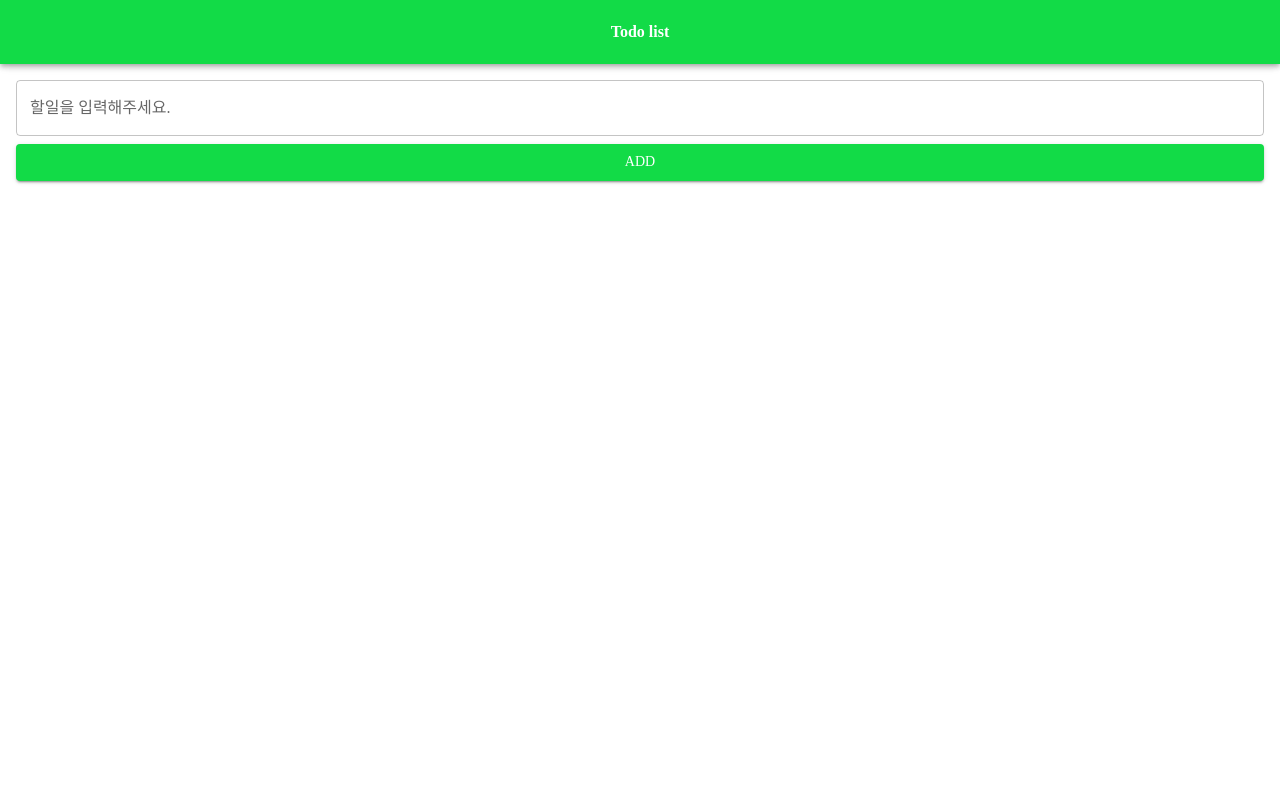
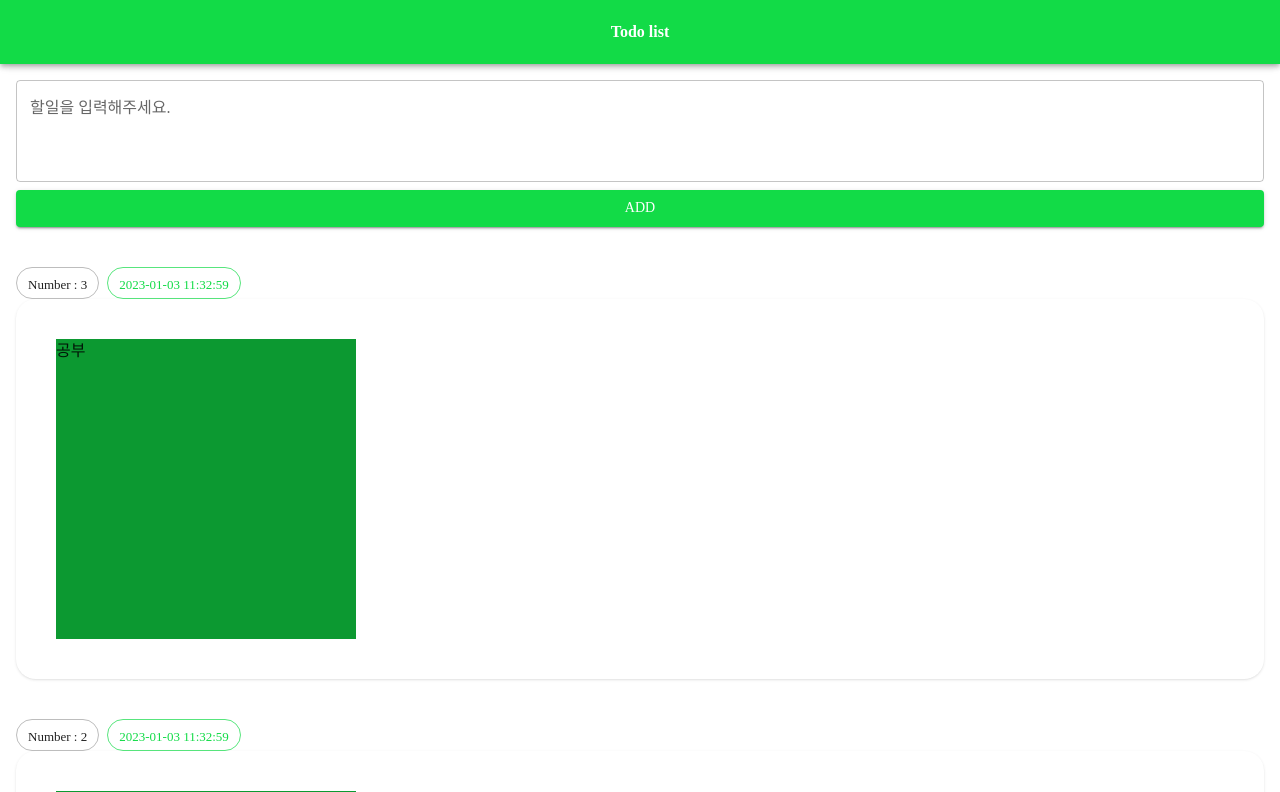
Before and after one commit to Bravetomato/react-proj, a React (Create React App) app: page / in a window 1280 px wide. Shown: the top 792 px of the page. Built offline with nearby package versions, Linux system fonts and the light colour scheme.

Commit message:
할일추가 꾸미기

```diff
--- a/src/App.js
+++ b/src/App.js
@@ -1,5 +1,5 @@
-import React, { useState, useRef } from "react";
-import { Button, AppBar, Toolbar, TextField, ThemeProvider, CssBaseline, createTheme } from '@mui/material/';
+import React, { useState, useRef, useEffect } from "react";
+import { Button, AppBar, Toolbar, TextField, ThemeProvider, CssBaseline, createTheme, Chip, Box } from '@mui/material/';
 
 function useTodosState() {
   const [todos, setTodos] = useState([]);
@@ -14,8 +14,9 @@ function useTodosState() {
       regDate: dateToStr(new Date())
     };
 
-    const newTodos = [...todos, newTodo];
-    setTodos(newTodos);
+    // setTodos((todos) => [...todos, newTodo]);
+    setTodos((todos) => [newTodo, ...todos]);
+    // 최신글부터 보이도록
   };
 
   const modifyTodo = (index, newContent) => {
@@ -40,6 +41,14 @@ function useTodosState() {
 
 function App() {
   const todosState = useTodosState();
+
+  useEffect(() => {
+    todosState.addTodo("운동 데드리프트 유산소 스트레칭");
+    todosState.addTodo("요리");
+    todosState.addTodo("공부");
+  }, []);
+  // useEffect 사용해 addTodo에 운동, 요리, 공부를 추가함.
+  // [] : 빈배열을 넣어 운동, 요리, 공부가 한번씩만 나타나도록. 빈배열 쓰지않으면 무한대로 나타남.
 
   const onSubmit = (e) => {
     e.preventDefault();
@@ -73,6 +82,11 @@ function App() {
       <form onSubmit={onSubmit} className="flex flex-col mt-4 px-4 gap-2">
         {/* mt-4 : margin 4. px-4 : padding 4 */}
       <TextField
+        minRows={3}
+        maxRows={10}
+        multiline
+        // multiline : enter 입력시 입력창 줄바꿈
+        // minRows : 최소 줄. maxRows : 최대 줄. {}안에 숫자를 넣어준다.
         autoComplete="off"
         name="content"
         type="text"
@@ -80,19 +94,27 @@ function App() {
         // label : placeholder의 역할
         variant="outlined"
       />
-      <Button variant="contained">Add</Button>
+      <Button type="submit" variant="contained">Add</Button>
       </form>
       <div className="mt-4 px-4">
         <ul>
           {todosState.todos.map((todo) => (
             <li key={todo.id} className="mt-10">
               <div className="flex gap-2">
-                <span>Number : {todo.id}</span>
-                <span>Date : {todo.regDate}</span>
+                <Chip label={`Number : ${todo.id}`} className="!pt-1"variant="outlined" />
+                {/* ! : 앞에 느낌표를 사용하면 우선순위로 적용된다.*/}
+                <Chip label={todo.regDate} variant="outlined" className="!pt-1" color="primary" />
               </div>
-              <div>
-                {todo.content}
-              </div>
+              <div className="mt-a p-10 shadow rounded-[20px]" whitespace-pre-wrap leading-normal>
+              <Box
+                sx={{
+                width: 300,
+                height: 300,
+                backgroundColor: 'primary.dark',
+                }}
+              > {todo.content} </Box></div>
+              {/* whitespace-pre-wrap : 자동 줄바꿈. 공백을 코드에 있는 그대로 표시.*/}
+              {/* leading-normal : 행간 정렬*/}
             </li>
           ))}
         </ul>
```
